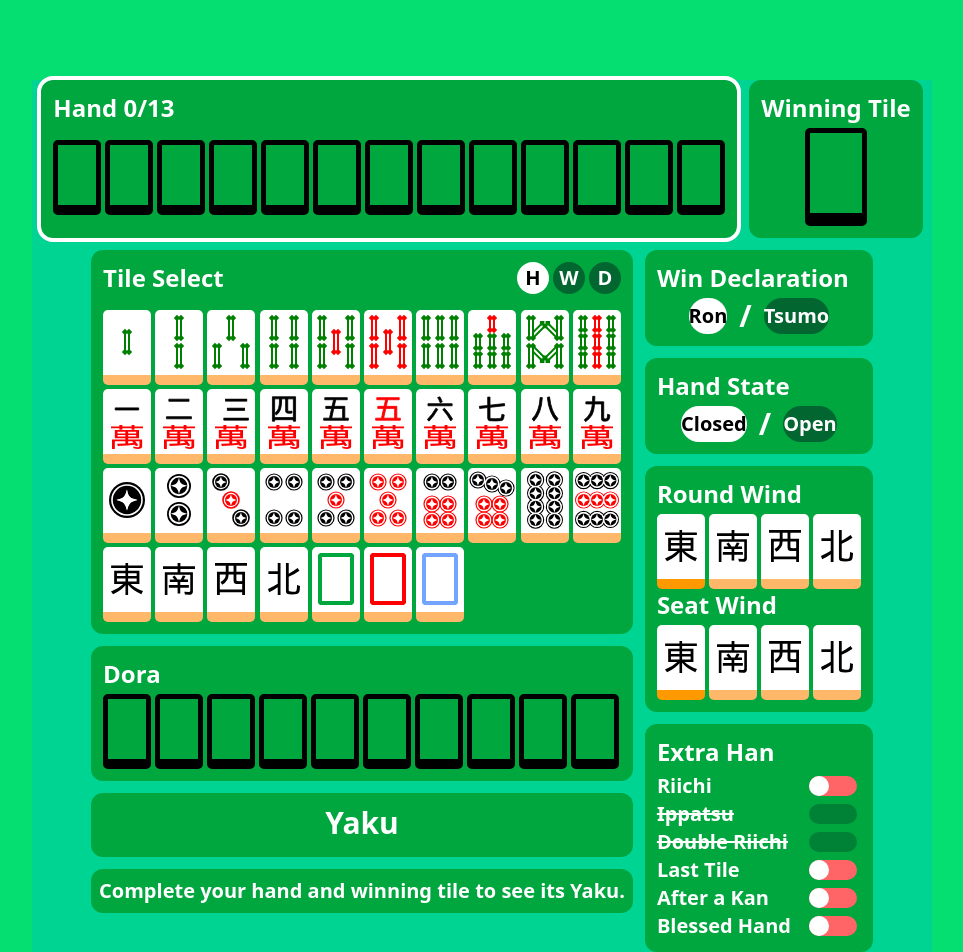
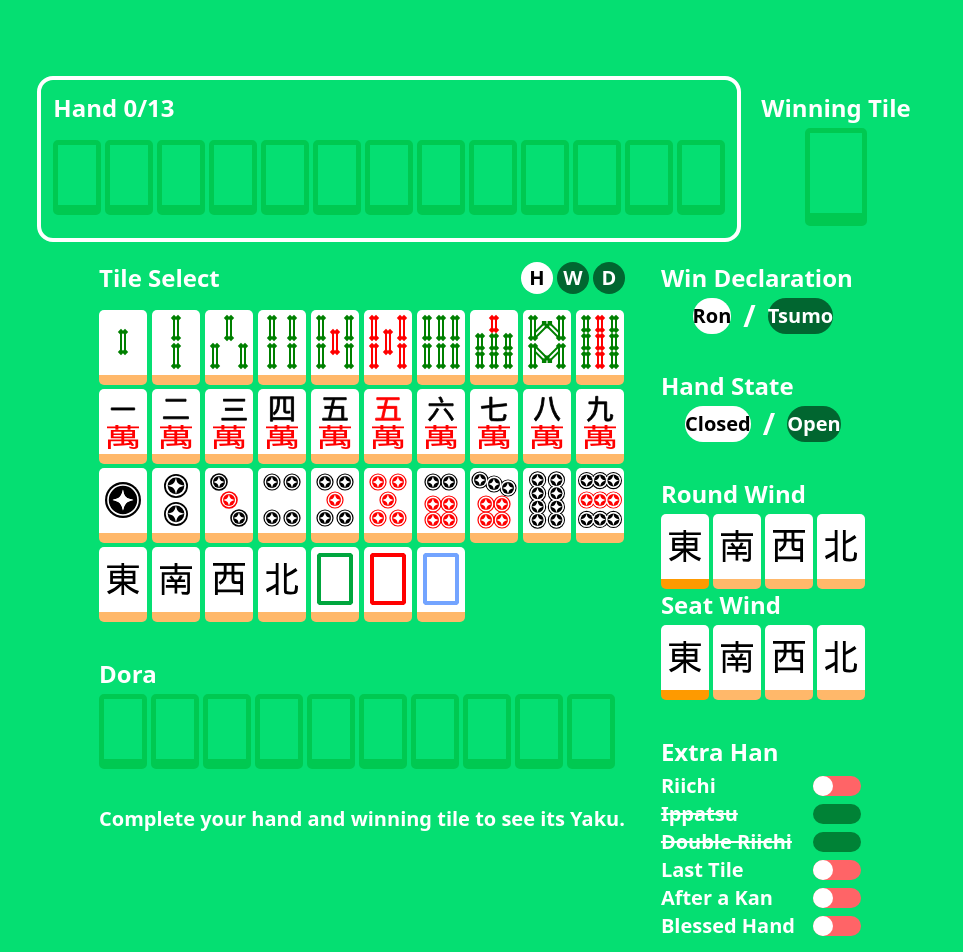
Before and after one commit to sjkorpela/riichi-mahjong-hand-points-calculator, a Next.js app in the folder frontend/: page / in a window 1280 px wide. Shown: the top 952 px of the page, without its empty margins (158-1121 px from the left). Built offline with nearby package versions, Linux system fonts and the light colour scheme.

Commit message:
Finalize frontend v1

```diff
--- a/frontend/app/Components/YakuItem.tsx
+++ b/frontend/app/Components/YakuItem.tsx
@@ -3,11 +3,12 @@ import {ResponseYaku} from "@/app/Fetcher";
 import EmptyTile from "@/app/Components/EmptyTile";
 
 interface YakuItemProps {
-    yaku: ResponseYaku
+    yaku: ResponseYaku,
+    last: boolean
 }
 
 
-export default function YakuItem({yaku}: YakuItemProps) {
+export default function YakuItem({yaku, last}: YakuItemProps) {
 
     function nameTag() {
         if (yaku.englishName) {
@@ -52,6 +53,12 @@ export default function YakuItem({yaku}: YakuItemProps) {
         }
     }
 
+    function divider() {
+        return (
+            <div className="bg-green-500 min-h-1 min-w-full mt-3 rounded-full"/>
+        )
+    }
+
     return (
         <div className="max-w-140 min-w-100 p-2">
             <div>
@@ -60,10 +67,10 @@ export default function YakuItem({yaku}: YakuItemProps) {
                     <h1 className="text-2xl text-white font-bold pb-1 text-end grow">{han()}</h1>
 
                 </div>
-
                 <h2 className="text-1xl text-white font-bold pb-1 text-wrap">
                     {yaku.description}
                 </h2>
+                {!last ? divider() : null}
             </div>
         </div>
     )
--- a/frontend/app/Components/YakuList.tsx
+++ b/frontend/app/Components/YakuList.tsx
@@ -9,14 +9,15 @@ interface YakuListProps {
 export default function YakuList({response}: YakuListProps) {
 
     if (!response) {return null; }
-    if (!response.yaku) { return null;}
+    if (!response.yaku || response.yaku.length == 0) { return null;}
 
 
 
     return (
         <div className="my-box flex flex-col gap-1">
+            <h1 className="text-3xl text-white font-bold pb-1 text-center">Yaku</h1>
             {response.yaku.map((yakuItem, key) => (
-                <YakuItem yaku={yakuItem} key={key}/>
+                <YakuItem yaku={yakuItem} key={key} last={key == response.yaku.length - 1}/>
             ))}
         </div>
     )
--- a/frontend/app/Components/YakuListErrorMessage.tsx
+++ b/frontend/app/Components/YakuListErrorMessage.tsx
@@ -10,8 +10,8 @@ export default function YakuListErrorMessage({handFull, winningTile, response}:
 
     function formatText(text: string) {
         return (
-            <div className="p-2 bg-green-600 rounded-xl">
-                <h1 className="text-xl decoration-2 text-white font-bold">{text}</h1>
+            <div className="my-box">
+                <h1 className="text-xl decoration-2 text-white font-bold text-wrap">{text}</h1>
             </div>
         )
     }
@@ -21,7 +21,7 @@ export default function YakuListErrorMessage({handFull, winningTile, response}:
     } else if (handFull && winningTile && response && response.status == 400) {
         return formatText("Your hand doesn't seem to be valid.");
     } if (handFull && winningTile && response && response.status == 200 && response.yaku.length == 0) {
-        return formatText("Your hand doesn't fulfill any Yaku. Did you forget to check Riichi?")
+        return formatText("Your hand doesn't fulfill any Yaku.")
     } else if (handFull && winningTile && response && response.status == 200) {
         return null;
     } else if (handFull && winningTile && !response) {
--- a/frontend/app/page.tsx
+++ b/frontend/app/page.tsx
@@ -162,7 +162,7 @@ export default function Home() {
 
     return (
         <div className="min-w-full bg-green-400 flex justify-center p-20">
-            <div className="flex flex-col min-h-screen min-w-[900px] items-center justify-center gap-3 bg-emerald-400">
+            <div className="flex flex-col min-h-screen min-w-[900px] items-center justify-center gap-3 ">
                 <div className="flex gap-3">
 
                     <div className={`my-box ${tileSelectFocus == "H" ? "selected" : "selectable"}`} onClick={() => setTileSelectFocus("H")}>
@@ -210,9 +210,6 @@ export default function Home() {
                             <h1 className="box-title pb-1">Dora</h1>
                             <DoraIndicators dora={dora} removeTileFromDora={removeTileFromDora} maxDora={maxDora}/>
                         </div>
-                        <div className="my-box min-w-50">
-                            <h1 className="text-3xl text-white font-bold pb-1 text-center">Yaku</h1>
-                        </div>
                         <YakuListErrorMessage handFull={handFull} winningTile={winningTile != null} response={response} />
                         <YakuList response={response}/>
                     </div>
```
